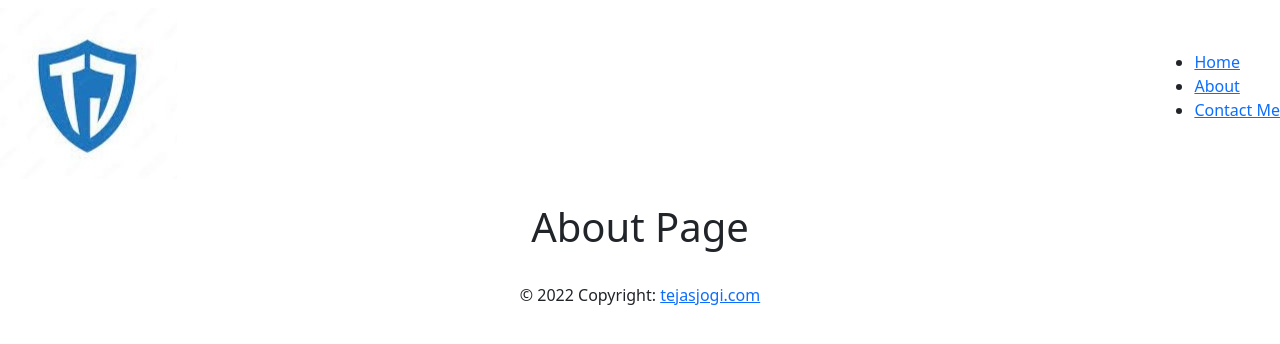
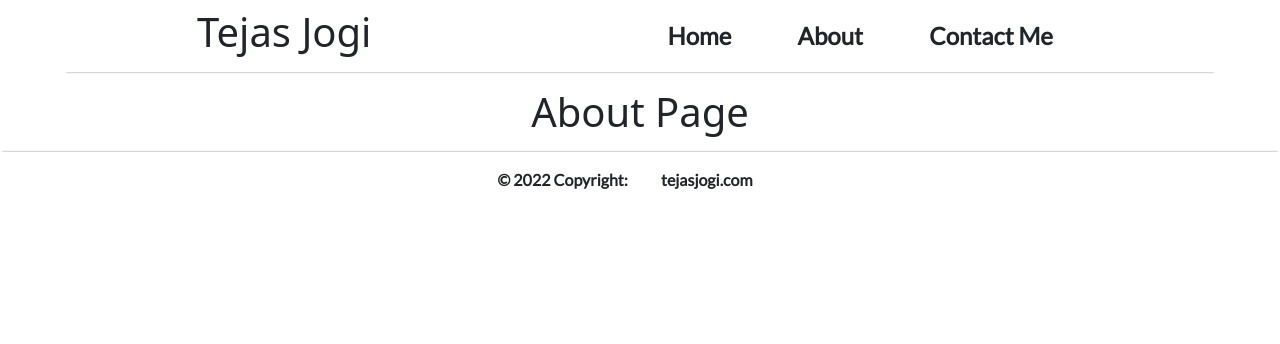
Before and after one commit to TejasJogi/Portfolio-Website, a Flask app: page /about in a window 1280 px wide. Shown: the top 344 px of the page. Run offline with Flask 2, Linux system fonts and the light colour scheme.

Commit message:
changes in navbar

```diff
--- a/templates/base.html
+++ b/templates/base.html
@@ -10,7 +10,7 @@
   <link href="https://cdn.jsdelivr.net/npm/bootstrap@5.1.3/dist/css/bootstrap.min.css" rel="stylesheet"
     integrity="sha384-1BmE4kWBq78iYhFldvKuhfTAU6auU8tT94WrHftjDbrCEXSU1oBoqyl2QvZ6jIW3" crossorigin="anonymous">
 
-  <link rel="stylesheet" href="static/style.css">
+  <link rel="stylesheet" href="static/css/style.css">
 
   <title>{% block title %}{% endblock title %} | Tejas Jogi - Web Developer</title>
 </head>
@@ -19,13 +19,13 @@
   <header>
     <nav class="navbar flex justify-center align-center">
       <div class="brand">
-        <img src="/static/img/logo.jpg" alt="logo">
+        <!-- <img src="/static/img/logo.jpg" alt="logo"> -->
+        <h1>Tejas Jogi</h1>
       </div>
       <div class="right">
-        <ul class="nav-right">
-          <li><a href="/" class="active">Home</a></li>
-          <li><a href="/about">About</a></li>
-          <li><a href="/contact">Contact Me</a></li>
+        <a href="/" class="active">Home</a>
+        <a href="/about">About</a>
+        <a href="/contact">Contact Me</a>
         </ul>
       </div>
     </nav>
```
